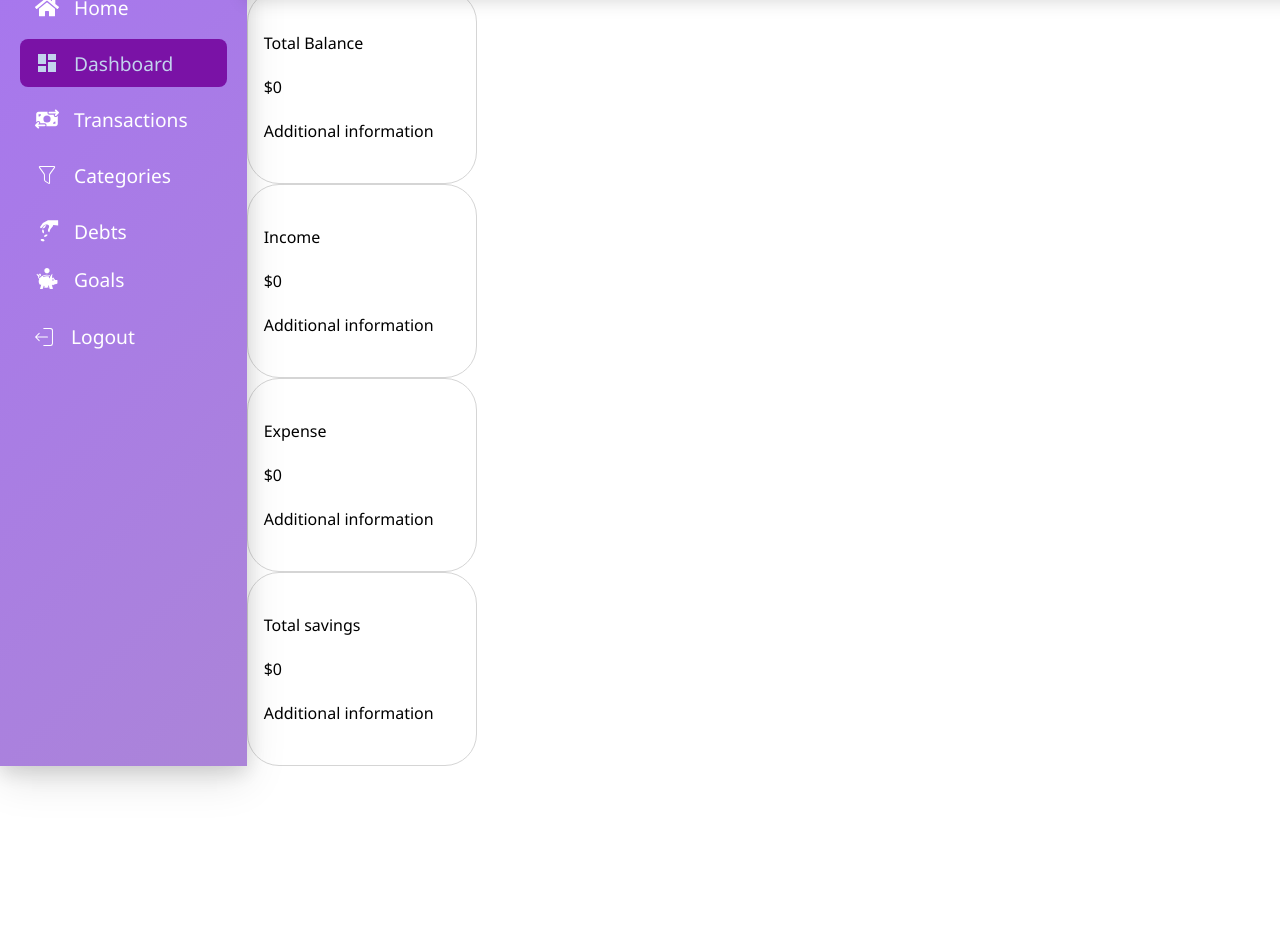
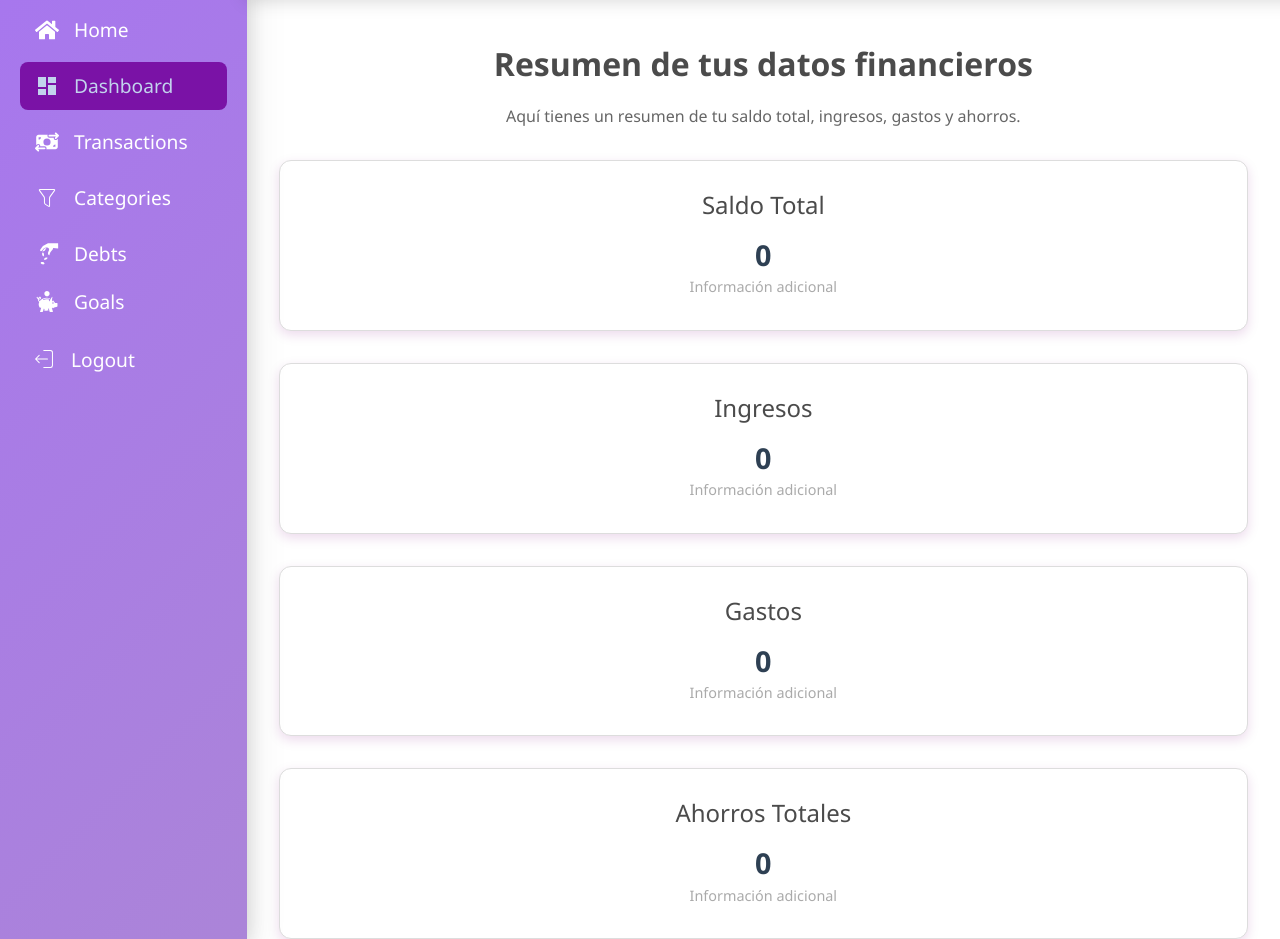
Before and after one commit to leo-knight98/My-finance, a React (Vite) app in the folder frontend/: page /dashboard in a window 1280 px wide. Shown: the part 160-1099 px from the top of the page. Before the commit the page ends 926 px from the top, so only its background shows below. Built offline with nearby package versions, Linux system fonts and the light colour scheme; no server answers; sample sign-in values are in the browser's storage.

Commit message:
Dashboard style

```diff
--- a/frontend/src/pages/dashboard/Dashboard.tsx
+++ b/frontend/src/pages/dashboard/Dashboard.tsx
@@ -63,11 +63,31 @@ function Dashboard() {
     return (
         <>
             <Balance />
-            <section className={styles['transaction-card-wrapper']}>
-                <Transaction title="Total Balance" amount={numbers.totalBalance} extraInformation="Additional information"/>
-                <Transaction title="Income" amount={numbers.totalIncome} extraInformation="Additional information"/>
-                <Transaction title="Expense" amount={numbers.totalExpense} extraInformation="Additional information"/>
-                <Transaction title="Total savings" amount={numbers.totalSavings} extraInformation="Additional information"/>
+            <div className={styles.titleText}>
+                <h3>Resumen de tus datos financieros</h3>
+                <p>Aquí tienes un resumen de tu saldo total, ingresos, gastos y ahorros.</p>
+            </div>
+            <section className={styles.transactionCardWrapper}>
+                <div className={styles.card}>
+                    <h3>Saldo Total</h3>
+                    <p className={styles.amount}>{numbers.totalBalance}</p>
+                    <p className={styles.extraInfo}>Información adicional</p>
+                </div>
+                <div className={styles.card}>
+                    <h3>Ingresos</h3>
+                    <p className={styles.amount}>{numbers.totalIncome}</p>
+                    <p className={styles.extraInfo}>Información adicional</p>
+                </div>
+                <div className={styles.card}>
+                    <h3>Gastos</h3>
+                    <p className={styles.amount}>{numbers.totalExpense}</p>
+                    <p className={styles.extraInfo}>Información adicional</p>
+                </div>
+                <div className={styles.card}>
+                    <h3>Ahorros Totales</h3>
+                    <p className={styles.amount}>{numbers.totalSavings}</p>
+                    <p className={styles.extraInfo}>Información adicional</p>
+                </div>
             </section>
         </>
     )
```
Also changed, not shown: frontend/src/pages/dashboard/Dashboard.module.css (line endings or trailing spaces).
